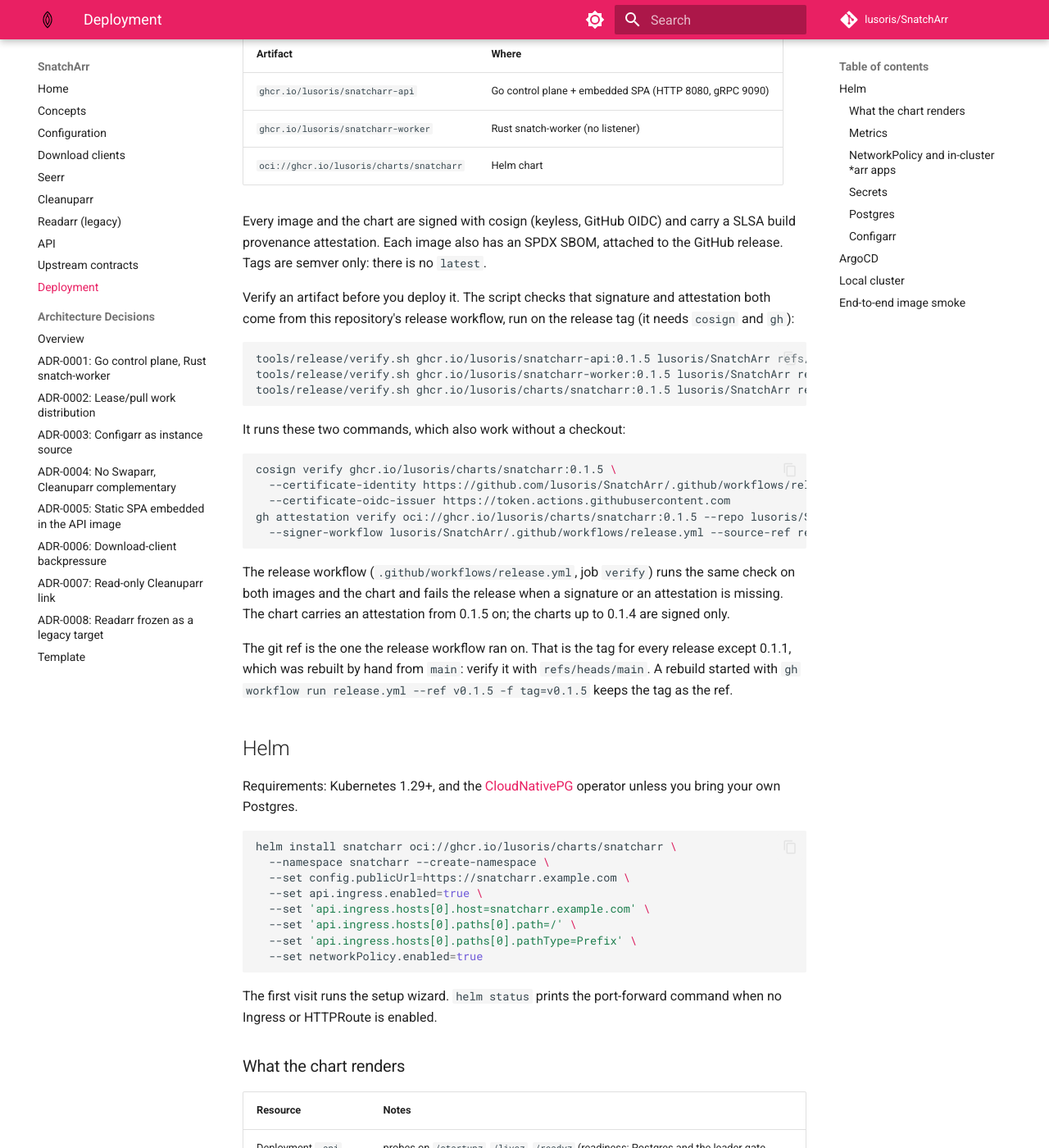
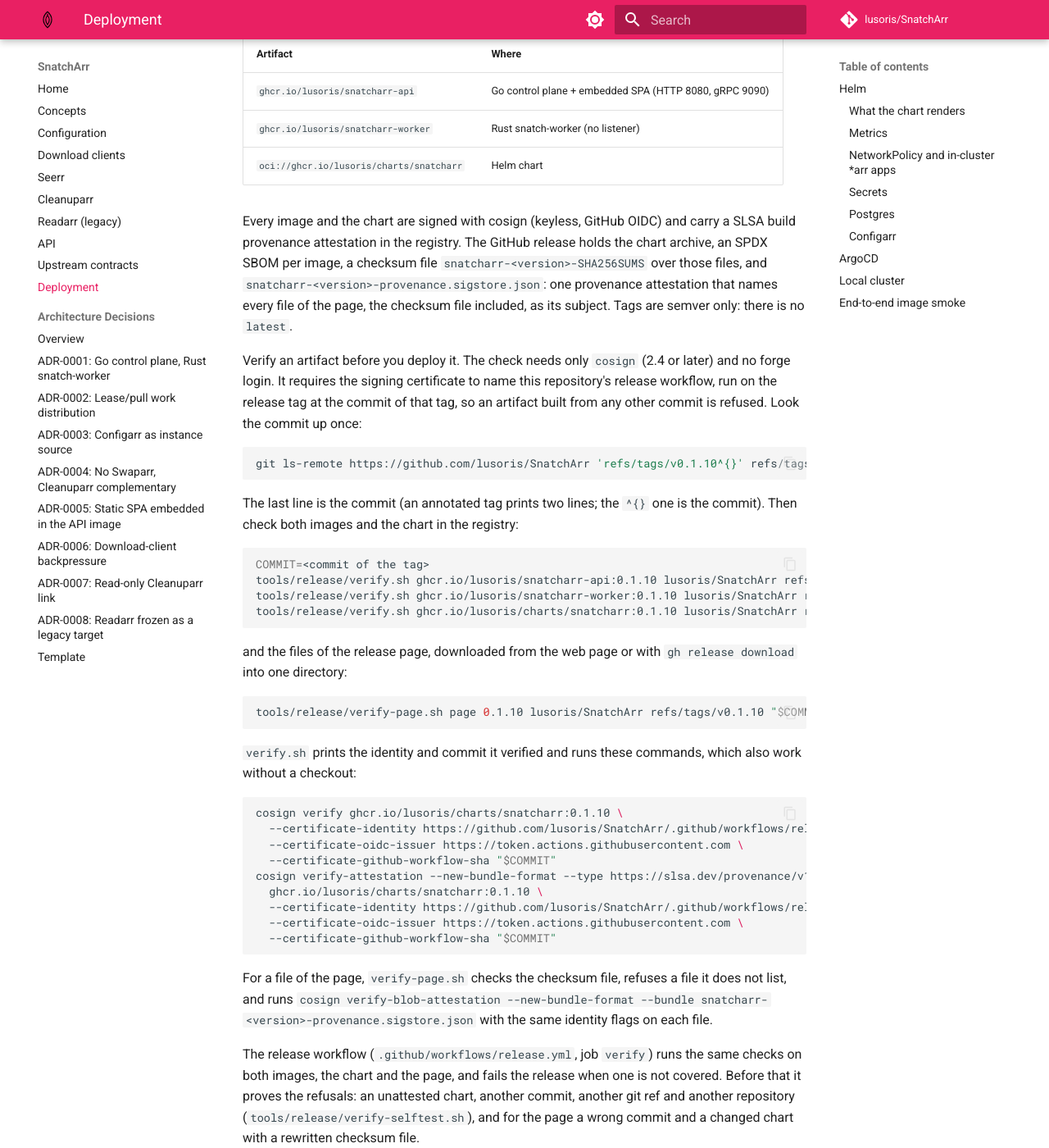
Before and after one commit to lusoris/SnatchArr, an MkDocs documentation site: the page built from docs/deployment.md, in a window 1280 px wide and 1400 px high, scrolled down 204 px. Shown: the whole window at 82% size. Built offline with MkDocs 1.6.1 and Material for MkDocs 9.7.7, drawn with Linux system fonts in a browser that asks for light colours; comment, search, counter and statistics services are not loaded; some of the changed text lies outside the part shown.

Commit message:
fix(release): attest the release page and pin verification to the tag commit
The chart archive and the two SPDX files on the release page were
covered by nothing. The chart job now writes a checksum file over them
and one build provenance attestation whose subjects are every file of
the page, the checksum file included, and publishes the attestation
bundle next to them.

tools/release/verify.sh now checks with cosign alone, so a consumer
needs no forge login, and requires the certificate to name the commit
of the tag: an artifact built from another commit is refused. It
prints the identity and commit it verified. tools/release/verify-page.sh
checks a downloaded page: checksums, no unlisted file, and the
attestation of each file.

The verify job resolves the commit of the tag, checks images, chart and
page, and proves the page refusals on a wrong commit and on a changed
chart with a rewritten checksum file. The selftest gains a wrong-commit
case. A dispatched rebuild must run on the tag it builds.

Closes #174

Signed-off-by: lusoris <lusoris@proton.me>

````diff
--- a/docs/deployment.md
+++ b/docs/deployment.md
@@ -16,38 +16,69 @@
 | `oci://ghcr.io/lusoris/charts/snatcharr` | Helm chart |
 
 Every image and the chart are signed with cosign (keyless, GitHub OIDC) and carry a SLSA
-build provenance attestation. Each image also has an SPDX SBOM, attached to the GitHub
-release. Tags are semver only: there is no `latest`.
+build provenance attestation in the registry. The GitHub release holds the chart archive, an
+SPDX SBOM per image, a checksum file `snatcharr-<version>-SHA256SUMS` over those files, and
+`snatcharr-<version>-provenance.sigstore.json`: one provenance attestation that names every
+file of the page, the checksum file included, as its subject. Tags are semver only: there is
+no `latest`.
 
-Verify an artifact before you deploy it. The script checks that signature and attestation
-both come from this repository's release workflow, run on the release tag (it needs `cosign`
-and `gh`):
+Verify an artifact before you deploy it. The check needs only `cosign` (2.4 or later) and no
+forge login. It requires the signing certificate to name this repository's release workflow,
+run on the release tag at the commit of that tag, so an artifact built from any other commit
+is refused. Look the commit up once:
 
 ```sh
-tools/release/verify.sh ghcr.io/lusoris/snatcharr-api:0.1.5 lusoris/SnatchArr refs/tags/v0.1.5
-tools/release/verify.sh ghcr.io/lusoris/snatcharr-worker:0.1.5 lusoris/SnatchArr refs/tags/v0.1.5
-tools/release/verify.sh ghcr.io/lusoris/charts/snatcharr:0.1.5 lusoris/SnatchArr refs/tags/v0.1.5
+git ls-remote https://github.com/lusoris/SnatchArr 'refs/tags/v0.1.10^{}' refs/tags/v0.1.10
 ```
 
-It runs these two commands, which also work without a checkout:
+The last line is the commit (an annotated tag prints two lines; the `^{}` one is the commit).
+Then check both images and the chart in the registry:
 
 ```sh
-cosign verify ghcr.io/lusoris/charts/snatcharr:0.1.5 \
-  --certificate-identity https://github.com/lusoris/SnatchArr/.github/workflows/release.yml@refs/tags/v0.1.5 \
-  --certificate-oidc-issuer https://token.actions.githubusercontent.com
-gh attestation verify oci://ghcr.io/lusoris/charts/snatcharr:0.1.5 --repo lusoris/SnatchArr \
-  --signer-workflow lusoris/SnatchArr/.github/workflows/release.yml --source-ref refs/tags/v0.1.5
+COMMIT=<commit of the tag>
+tools/release/verify.sh ghcr.io/lusoris/snatcharr-api:0.1.10 lusoris/SnatchArr refs/tags/v0.1.10 "$COMMIT"
+tools/release/verify.sh ghcr.io/lusoris/snatcharr-worker:0.1.10 lusoris/SnatchArr refs/tags/v0.1.10 "$COMMIT"
+tools/release/verify.sh ghcr.io/lusoris/charts/snatcharr:0.1.10 lusoris/SnatchArr refs/tags/v0.1.10 "$COMMIT"
 ```
 
-The release workflow (`.github/workflows/release.yml`, job `verify`) runs the same check on
-both images and the chart and fails the release when a signature or an attestation is
-missing. The chart carries an attestation from 0.1.5 on; the charts up to 0.1.4 are signed
-only.
+and the files of the release page, downloaded from the web page or with `gh release download`
+into one directory:
 
-The git ref is the one the release workflow ran on. That is the tag for every release
-except 0.1.1, which was rebuilt by hand from `main`: verify it with `refs/heads/main`. A
-rebuild started with `gh workflow run release.yml --ref v0.1.5 -f tag=v0.1.5` keeps the tag
-as the ref.
+```sh
+tools/release/verify-page.sh page 0.1.10 lusoris/SnatchArr refs/tags/v0.1.10 "$COMMIT"
+```
+
+`verify.sh` prints the identity and commit it verified and runs these commands, which also
+work without a checkout:
+
+```sh
+cosign verify ghcr.io/lusoris/charts/snatcharr:0.1.10 \
+  --certificate-identity https://github.com/lusoris/SnatchArr/.github/workflows/release.yml@refs/tags/v0.1.10 \
+  --certificate-oidc-issuer https://token.actions.githubusercontent.com \
+  --certificate-github-workflow-sha "$COMMIT"
+cosign verify-attestation --new-bundle-format --type https://slsa.dev/provenance/v1 \
+  ghcr.io/lusoris/charts/snatcharr:0.1.10 \
+  --certificate-identity https://github.com/lusoris/SnatchArr/.github/workflows/release.yml@refs/tags/v0.1.10 \
+  --certificate-oidc-issuer https://token.actions.githubusercontent.com \
+  --certificate-github-workflow-sha "$COMMIT"
+```
+
+For a file of the page, `verify-page.sh` checks the checksum file, refuses a file it does not
+list, and runs `cosign verify-blob-attestation --new-bundle-format --bundle
+snatcharr-<version>-provenance.sigstore.json` with the same identity flags on each file.
+
+The release workflow (`.github/workflows/release.yml`, job `verify`) runs the same checks on
+both images, the chart and the page, and fails the release when one is not covered. Before
+that it proves the refusals: an unattested chart, another commit, another git ref and another
+repository (`tools/release/verify-selftest.sh`), and for the page a wrong commit and a changed
+chart with a rewritten checksum file.
+
+Older releases: the release page carries checksum file and provenance bundle from the release
+after 0.1.9 on; earlier pages are not covered. The chart carries an attestation from 0.1.5 on;
+the charts up to 0.1.4 are signed only. 0.1.1 was rebuilt by hand from `main`: verify it with
+`refs/heads/main` and commit `e0b3e17b1fd0cc81ed8756e43da2bb690fe3e53e`. A rebuild runs on the
+tag it builds (`gh workflow run release.yml --ref v0.1.10 -f tag=v0.1.10`); the workflow
+refuses to start on any other ref.
 
 ## Helm
 
````
Also changed, not shown: 4 other files.
